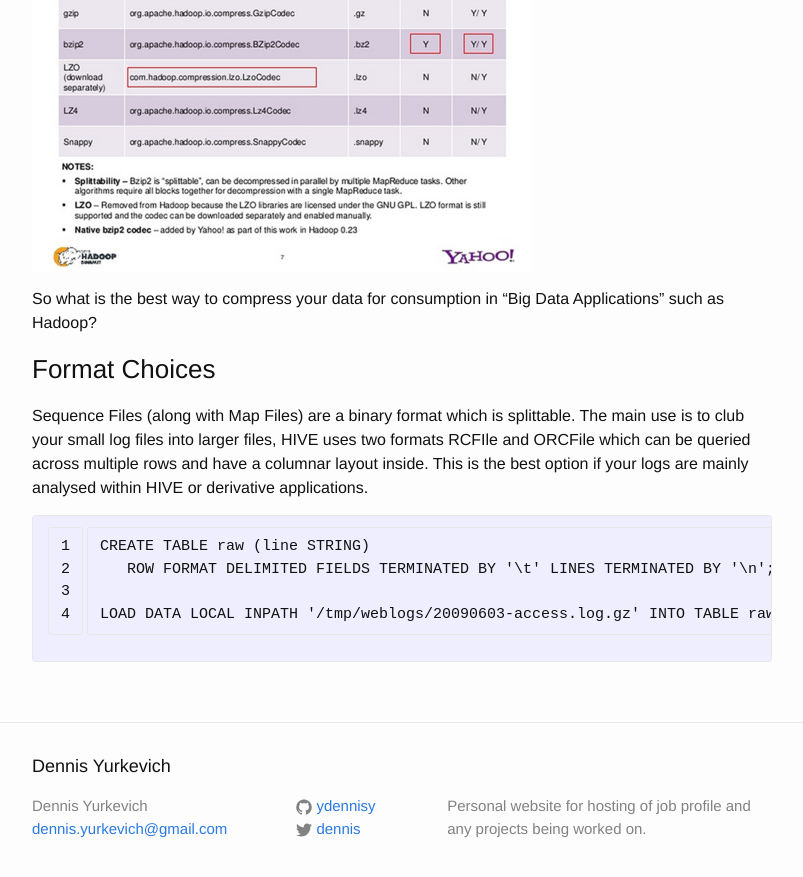
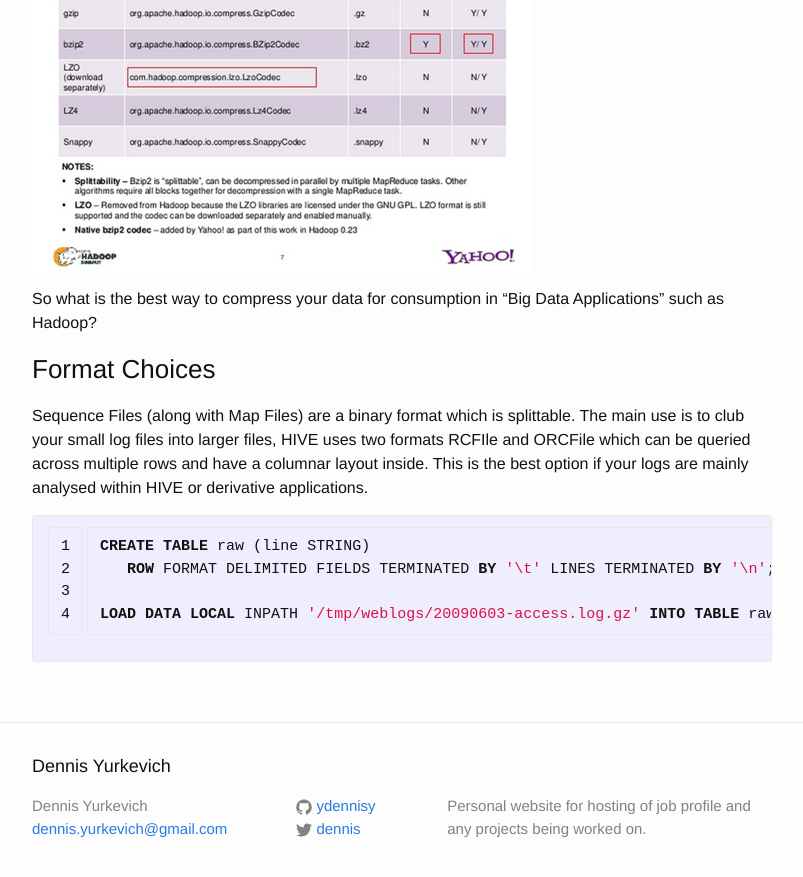
Before and after one commit to ydennisy/ydennisy.github.io, a Jekyll site: the page built from _posts/2016-12-06-compression-storage-log-files.markdown, in a window 1280 px wide and 900 px high, scrolled down 1229 px. Shown: the top 877 px of the window, without its empty margins (238-1041 px from the left). Built offline with Jekyll 4.4.1, drawn with Linux system fonts in a browser that asks for light colours.

Commit message:
Update 2016-12-06-compression-storage-log-files.markdown

```diff
--- a/_posts/2016-12-06-compression-storage-log-files.markdown
+++ b/_posts/2016-12-06-compression-storage-log-files.markdown
@@ -31,7 +31,7 @@ So what is the best way to compress your data for consumption in "Big Data Appli
 
 Sequence Files (along with Map Files) are a binary format which is splittable. The main use is to club your small log files into larger files, HIVE uses two formats RCFIle and ORCFile which can be queried across multiple rows and have a columnar layout inside. This is the best option if your logs are mainly analysed within HIVE or derivative applications.
 
-{% highlight hive linenos %}
+{% highlight sql linenos %}
 CREATE TABLE raw (line STRING)
    ROW FORMAT DELIMITED FIELDS TERMINATED BY '\t' LINES TERMINATED BY '\n';
 
```
